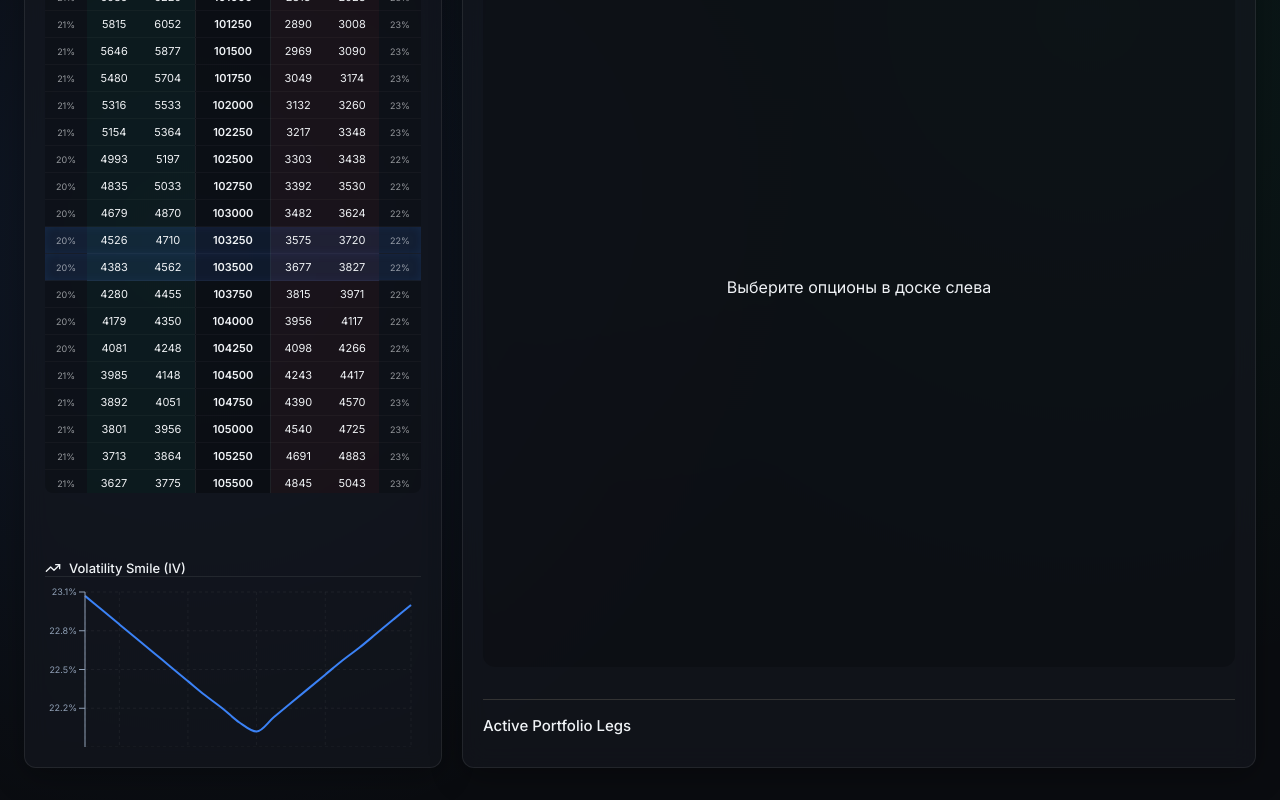
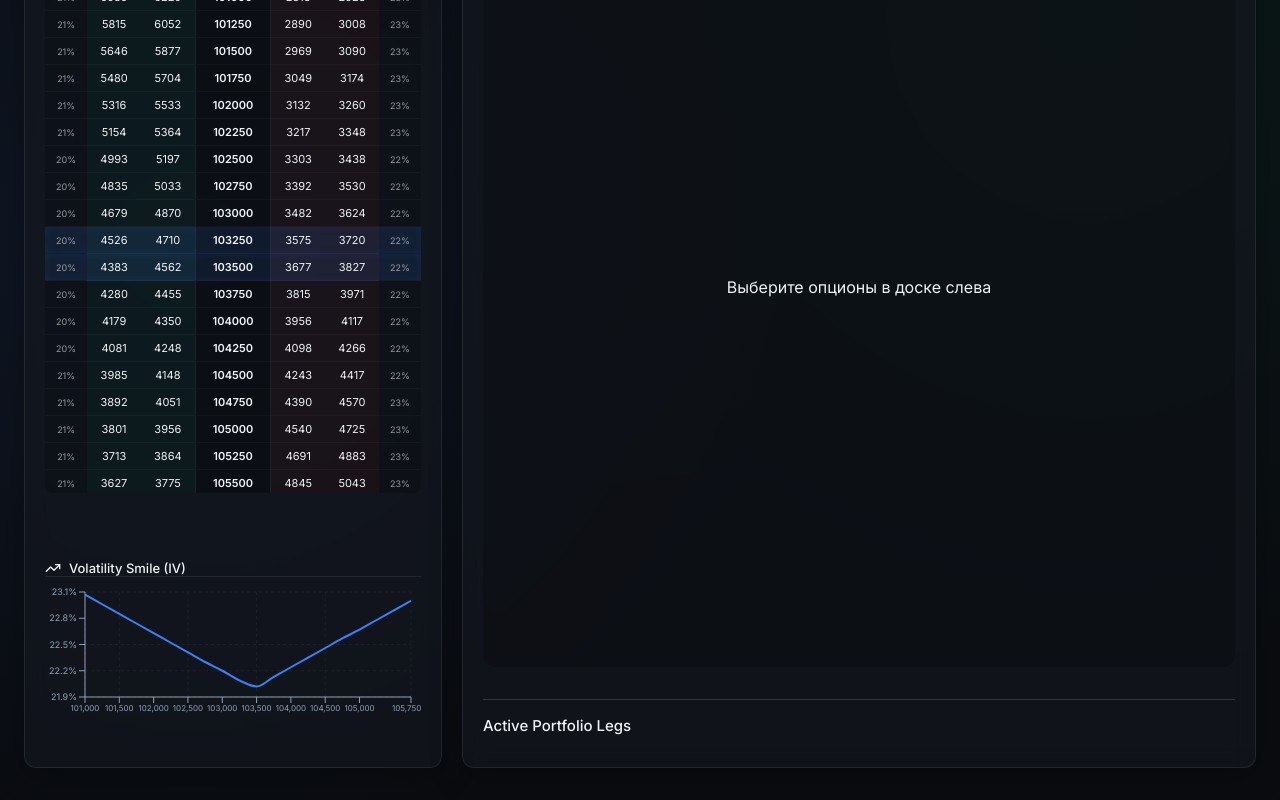
Before and after one commit to 2015ASSA2015/A1, a React (Vite) app in the folder options-analytics/: page / in a window 1280 px wide. Shown: the part 318-1118 px from the top of the page. Built offline with nearby package versions, Linux system fonts and the light colour scheme.

Commit message:
Smile chart

```diff
--- a/options-analytics/src/App.tsx
+++ b/options-analytics/src/App.tsx
@@ -435,9 +435,14 @@ function App() {
             </div>
             <div style={{ height: 160, width: '100%' }}>
               <ResponsiveContainer width="100%" height="100%">
-                <LineChart data={smileData} margin={{ top: 5, right: 10, left: -20, bottom: 0 }}>
+                <LineChart data={smileData} margin={{ top: 5, right: 10, left: -20, bottom: 20 }}>
                   <CartesianGrid strokeDasharray="3 3" stroke="rgba(255,255,255,0.05)" />
-                  <XAxis dataKey="strike" hide />
+                  <XAxis
+                    dataKey="strike"
+                    stroke="#90a0b6"
+                    fontSize={8}
+                    tickFormatter={v => v.toLocaleString()}
+                  />
                   <YAxis stroke="#90a0b6" fontSize={9} domain={['auto', 'auto']} unit="%" />
                   <Tooltip
                     contentStyle={{ backgroundColor: 'rgba(10,12,16,0.95)', border: '1px solid rgba(255,255,255,0.1)', borderRadius: 6, fontSize: 10 }}
```
